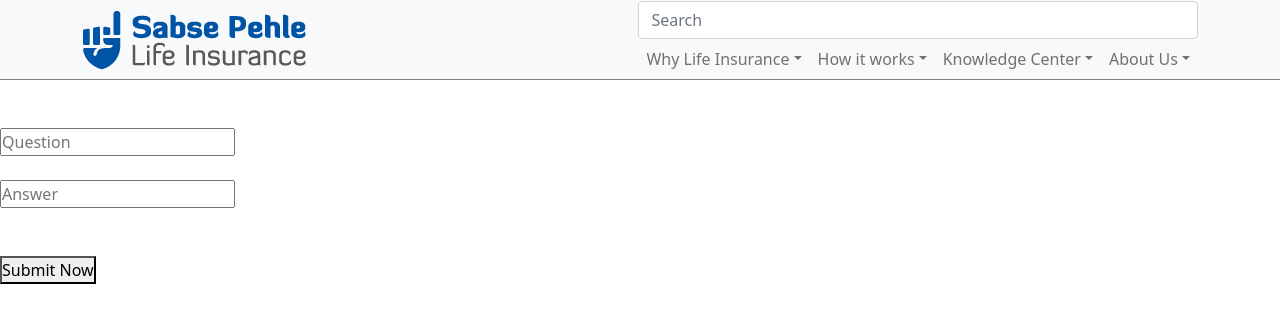
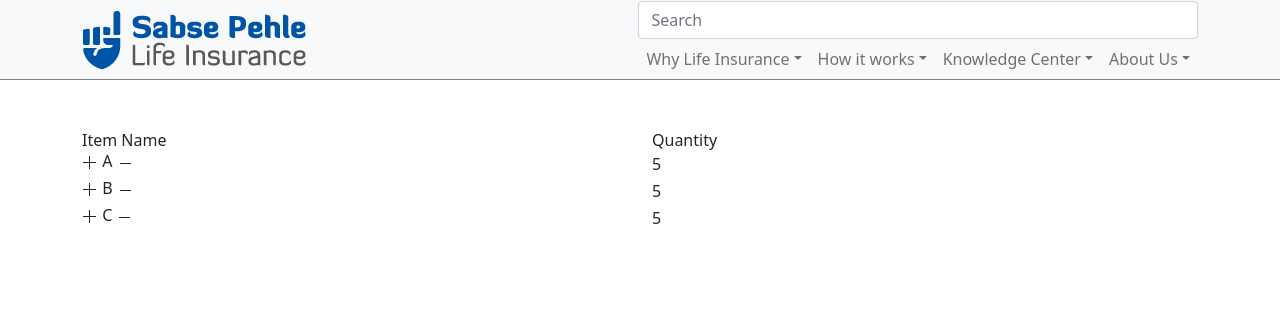
Before and after one commit to Developmentexpert121/phele-life-insurance, a React (Create React App) app: page /form in a window 1280 px wide. Shown: the top 322 px of the page. Built offline with nearby package versions, Linux system fonts and the light colour scheme.

Commit message:
home page design

```diff
--- /dev/null
+++ b/src/admin/Alert.jsx
@@ -0,0 +1,10 @@
+import React from 'react'
+import { Alert } from "react-bootstrap"
+
+export default function AlertBar(props) {
+    return (
+        <Alert variant="success">
+            <p className="mb-0"> {props.alertMsg} </p>
+        </Alert>
+    )
+}
--- a/src/admin/pages/faqs.js
+++ b/src/admin/pages/faqs.js
@@ -3,6 +3,7 @@ import AdminHeader from '../layout/Header'
 import { Container, Row, Col } from 'react-bootstrap'
 import { FaEdit, FaTrashAlt } from 'react-icons/fa'
 import axios from "axios"
+import Alert from ".././Alert"
 
 const AdminFaq = () => {
     const [formData, setFormData] = useState({
@@ -12,6 +13,14 @@ const AdminFaq = () => {
     const [thearray, setTheArray] = useState([]);
     const [editing, setEditing] = useState(false);
     const [editingId, setEditingId] = useState("");
+    const [alertMsg,setAlertMsg] = useState(null)
+
+    const alertFn=(message)=>{
+        setAlertMsg("Alert msg");
+        setTimeout(() => {
+          setAlertMsg(null)
+        }, 2000);
+      }
 
     const InputHandler = (e) => {
         const { name, value } = e.target
@@ -37,6 +46,7 @@ const AdminFaq = () => {
                 answer: ''
             })
         }
+        alertFn("Your data is Saved")
     }
 
     const updatefn = () => {
@@ -106,6 +116,7 @@ const AdminFaq = () => {
     return (
         <>
             < AdminHeader />
+            <Alert alertMsg = {alertMsg} />
             <div className='content-here'>
                 <Container>
                     <Row>
--- a/src/assets/styles/common.css
+++ b/src/assets/styles/common.css
@@ -131,6 +131,9 @@
     width: 100% !important;
     max-width: 600px !important;
     margin: auto;
+}
+.text-blue {
+    color: #0b408a;
 }
 .simple-text{
     line-height: 32px;
--- a/src/components/common/MyNavbar.js
+++ b/src/components/common/MyNavbar.js
@@ -24,8 +24,9 @@ const MyNavbar = () => {
               className="me-2"
               aria-label="Search"
             />
+
             <Nav className="align-items-end" activeKey="/home">
-              <NavDropdown title="Why Life Insurance" id="basic-nav-dropdown">
+              <NavDropdown  title="Why Life Insurance" id="basic-nav-dropdown">
                 <NavDropdown.Item href="/what-is-life-lnsurance">Why Life Insurance</NavDropdown.Item>
                 <NavDropdown.Item href="/who-needs-life-insurance">Who is it for?</NavDropdown.Item>
                 <NavDropdown.Item href="/faq">Commanly Asked Question</NavDropdown.Item>
--- a/src/components/pages/Form.js
+++ b/src/components/pages/Form.js
@@ -1,57 +1,76 @@
-import React, {useState} from 'react'
+import React, { useState } from 'react'
+import { Container, Row, Col } from 'react-bootstrap';
 import Header from './../common/Header';
-    const Form = () => {
-        const [question, setQuestion] = useState("")
+import { VscAdd, VscChromeMinimize } from "react-icons/vsc"
+const Form = () => {
+    const itemList = [
+        {
+            "ItemName": "A",
+            "Quantity": 5,
+            'id': 1
+        },
+        {
+            'ItemName': "B",
+            "Quantity": 5,
+            "id": 2
+        },
+        {
+            "ItemName": "C",
+            "Quantity": 5,
+            'id': 3
+        },
+    ]
+    const [items, setItems] = useState(itemList)
+    const [newList, setNewlist] = useState({
+        1: {
+            "ItemName": "A",
+            "Quantity": 0
+        },
+        2: {
+            "ItemName": "B",
+            "Quantity": 0
+        },
+        3: {
+            "ItemName": "C",
+            "Quantity": 0
+        }
+    }
+    )
 
-            const aa = (e) =>{
-                const {name, value} = e.target;
-                setQuestion((prevquestion) =>({
-                    ...prevquestion,
-                    [name] : value,
-                }))
-            }
+    const addItem = (i) => {
+        console.log("item index ", setNewlist.i.Quantity);
 
 
 
-        const [answer, setAnswer] = useState("")
-        const submit = (e) => {
-            e.preventDefault()
-            fetch(`http://localhost:4000/faqs/question`, {
-              method: "POST",
-              headers: { 'Content-Type': 'application/json' },
-              body: JSON.stringify({ question, answer}),
-            })
-          }
+    }
+    const subItem = (i) => {
+        console.log("item index ", i);
+    }
+
+
+    return (
+        <>
+            <Header />
+            <Container>
+                <Row>
+                    <Col>Item Name</Col>
+                    <Col> Quantity </Col>
+                </Row>
+                {items.map((item, index) =>
+
+                    <Row key={index}>
+                        <Col>
+                            <div>
+                                <h6> <VscAdd onClick={() => addItem(item.id)} /> {item.ItemName} < VscChromeMinimize onClick={() => subItem(item.id)} /></h6 >
+                            </div>
+                        </Col>
+                        <Col>{item.Quantity}</Col>
+                    </Row>
 
 
 
-    return(
-        <>
-        <Header />
-        <form onSubmit={submit}>
-             <input
-            type="text"
-            name="question"
-            placeholder="Question"
-            value={question}
-            onChange={(e) => setQuestion(e.target.value)}
-            />
-            <br/>
-            <br/>
-
-            <input
-            type="text"
-            name="answer"
-            placeholder="Answer"
-            value={answer}
-            onChange={(e) => setAnswer(e.target.value)}
-            />
-            <br/>
-            <br/>
-            <br/>
-
-            <button >Submit Now</button>
-            </form>
+                )}
+            </Container>
         </>
     );
 }
--- a/src/components/pages/Home.js
+++ b/src/components/pages/Home.js
@@ -12,6 +12,7 @@ import Slider from "react-slick";
 import Footer from './../common/Footer';
 import Header from './../common/Header';
 import SocialComponent from "../common/Socials";
+import HomeTable from './HomeTable'
 const Home = () => {
   const settings = {
     className: "center",
@@ -123,10 +124,11 @@ const Home = () => {
       <Container>
         <Row className='py-lg-4'>
           <Col xs={12} md={12} lg={12} className="homeTrending">
-            <span>Get Familiar With Life Insurance Terms</span>
+            <span>Get Familiar With Life Insurance Termaaaaaaaaaaaaaas</span>
           </Col>
         </Row>
         <Row>
+        <HomeTable/>
           <Col xs={12} md={4} lg={4}>
             <div>
               <div>Underwritting</div>
--- /dev/null
+++ b/src/components/pages/HomeTable.jsx
@@ -0,0 +1,42 @@
+import React from 'react'
+import { Container, Row, Col } from "react-bootstrap"
+
+export default function HomeTable() {
+    return (
+        <>
+            <Container>
+                <Row>
+                    <Col xs={2} md={2} lg={2} ></Col>
+
+                    <Col xs={3} md={3} lg={3} style={{
+                        display: "flex",
+                        alignItems: "center",
+                        justifyContent: "center",
+                        flexDirection: "column"
+                    }} >
+                        <div className='text-blue' style={{ height: '90px', width: "300px", backgroundColor: "white", justifyContent: 'center', textAlign: "center" }}>
+                            dcodpkm
+                        </div>
+                        <div style={{ height: '90px', width: "300px", backgroundColor: "#adadd9", textAlign: "center" }}>
+                            dcodpkm
+                        </div>
+                        <div style={{ height: '90px', width: "300px", backgroundColor: "#adadd9", textAlign: "center" }}>
+                            dcodpkm
+                        </div>
+                        <div style={{ height: '90px', width: "300px", backgroundColor: "#adadd9", textAlign: "center" }}>
+                            dcodpkm
+                        </div>
+                    </Col>
+                    <Col xs={5} md={5} lg={5}>
+                        <div style={{ height: '180px', width: "640px", backgroundColor: "#adadd9", padding: '180px' }}>
+                            bjbb
+
+                        </div>
+
+                    </Col>
+                    <Col xs={2} md={2} lg={2}></Col>
+                </Row>
+            </Container>
+        </>
+    )
+}
```
